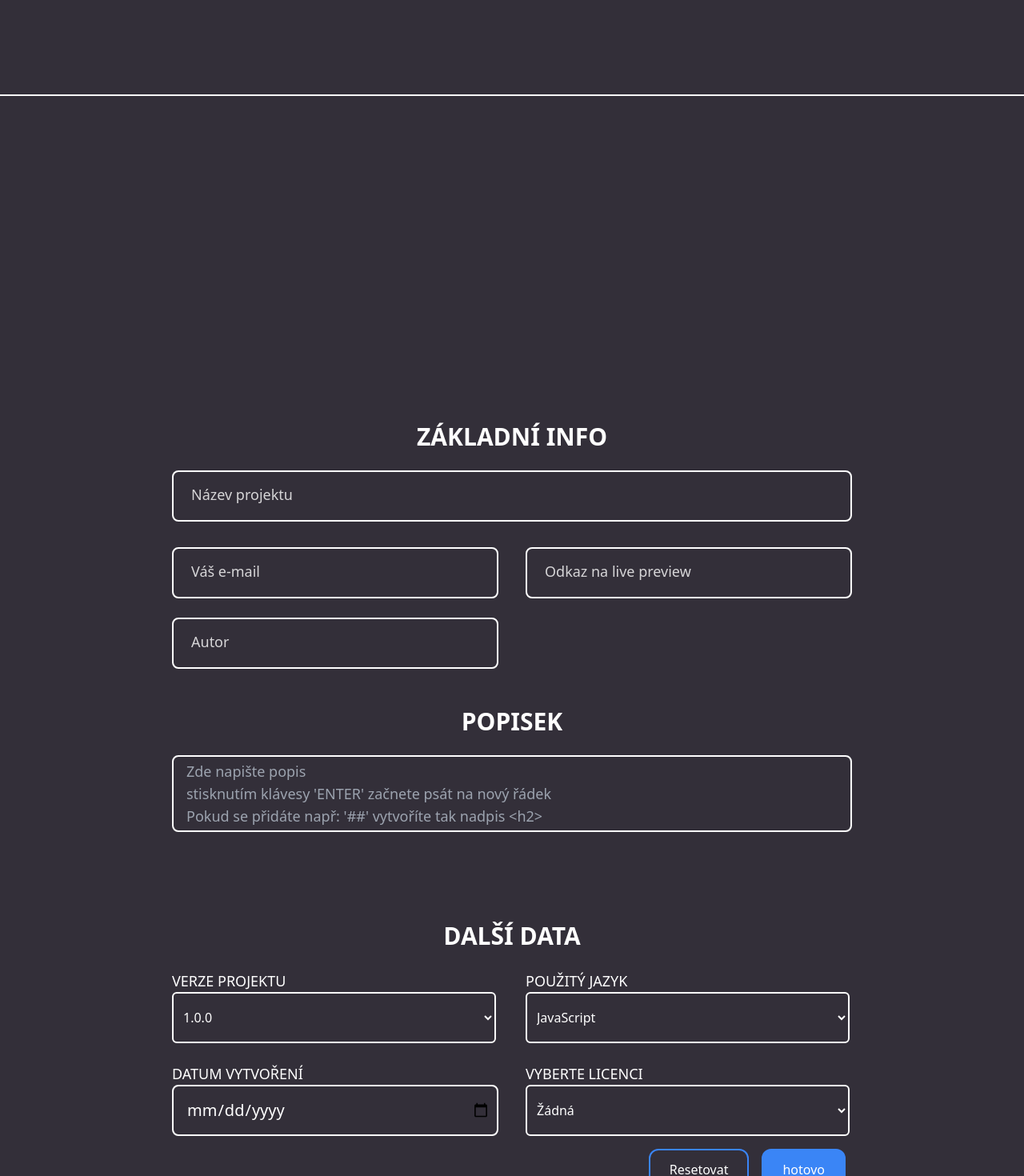
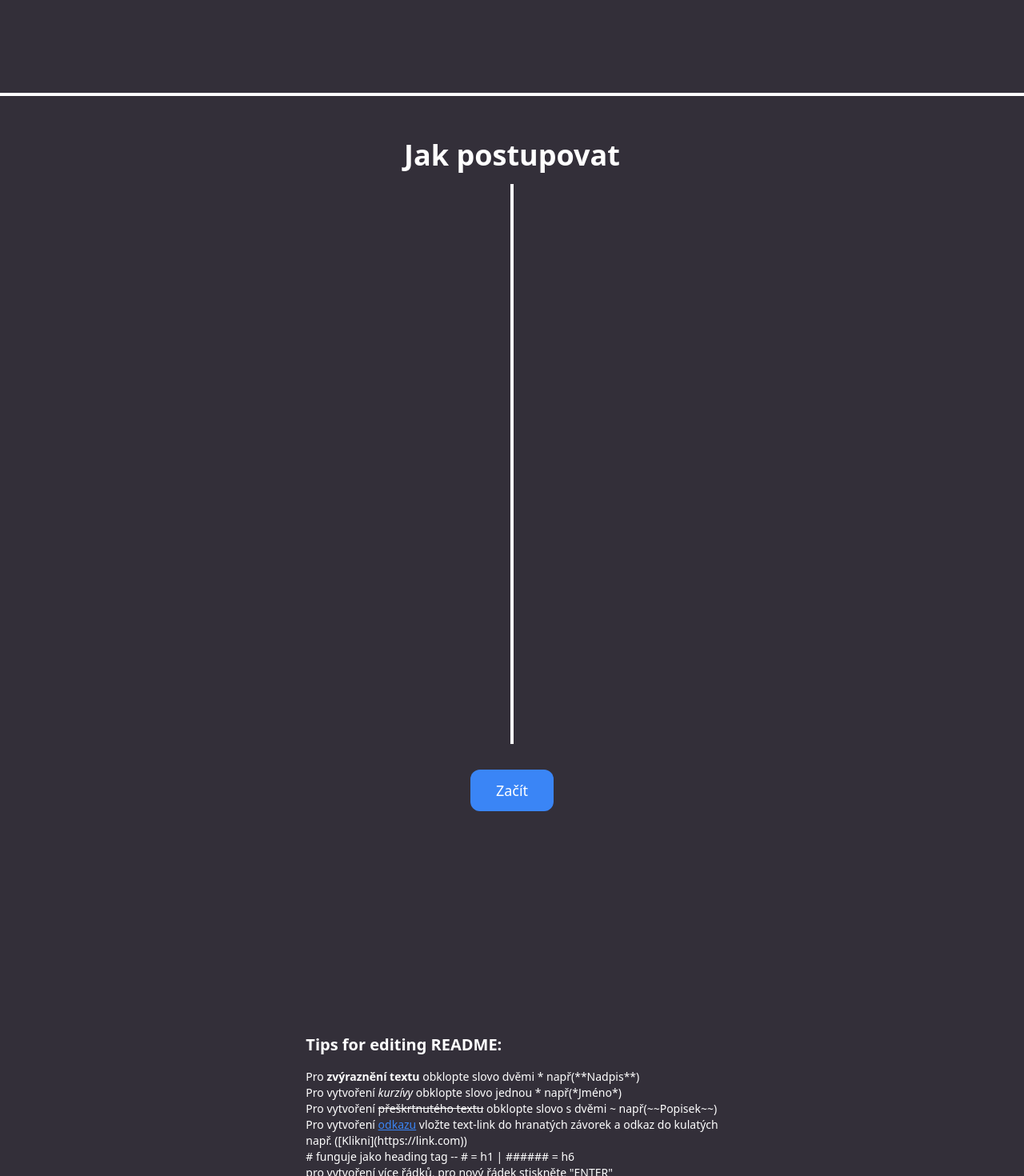
Before and after one commit to OndrejLosensky/generate-readme, a React (Create React App) app: page / in a window 1280 px wide. Shown: the part 680-2150 px from the top of the page at 80% size. Built offline with nearby package versions, Linux system fonts and the light colour scheme; the HTML template or start-up script is replaced by a standard one.

Commit message:
přidání nové části

```diff
--- a/src/components/createReadme/CreateReadme.js
+++ b/src/components/createReadme/CreateReadme.js
@@ -191,10 +191,10 @@ ${newShortDescription}
         {/* Náhled + tips for creating README*/}
         <div className='w-[100%] h-[100%] flex flex-row justify-center items-center pt-8 pb-24'>
               <div>
-                <h2 data-aos="fade-left" id="firstSection" className= 'text-xl font-semibold text-whiteText text-left pt-4'>
+                <h2 id="firstSection" className= 'text-xl font-semibold text-whiteText text-left pt-60'>
                   Tips for editing README:
                 </h2>
-                <p data-aos="fade-left" data-aos-delay="250" className='text-whiteText text-sm text-left pt-4'>
+                <p className='text-whiteText text-sm text-left pt-4'>
                   Pro <span className='font-bold'> zvýraznění textu</span> obklopte slovo dvěmi * např(**Nadpis**) <br/>
                   Pro vytvoření<span className='italic'> kurzívy</span> obklopte slovo jednou * např(*Jméno*) <br/>
                   Pro vytvoření <span className='line-through'> přeškrtnutého textu</span> obklopte slovo s dvěmi ~ např(~~Popisek~~) <br/>
@@ -204,25 +204,7 @@ ${newShortDescription}
                   pro vytvoření více řádků, pro nový řádek stiskněte "ENTER"
                 </p>
               </div>
-              {/*
-              <div className='w-1/2 pl-12'>
-                <p className='pt-4 font-semibold text-whiteText text-left uppercase text-4xl '>
-                  náhled
-                </p>
-                <div className='text-left text-whiteText  justify-center mt-4 h-[70%]
-                rounded-md shadow-md shadow-whiteText bg-outputColor'>
-                  {generatedReadme && (
-                    <div className="markdown-content p-4">
-                      <ReactMarkdown remarkPlugins={[gfm]}>
-                        {generatedReadme}
-                      </ReactMarkdown>
-                      <div style={centerAlignCSS}>
-                      </div>
-                    </div>
-                  )}
-                </div>
-              </div>
-              */}
+
         </div>
 
       </div>
@@ -409,9 +391,21 @@ ${newShortDescription}
 
             </form>
             <div id='outputSect' className='text-whiteText text-xl text-center font-light laptop:pt-16 bigScreen:pt-36'>
-                    <p data-aos="fade-right">
+                    <p className={`px-6 py-3 text-whiteText rounded-xl ${
+                  copied ? '' : ''
+                }`}>
+
+                      {copied ? (
+                  <>
+                      <h2 className='text-2xl font-semibold'> THANKS FOR USING THIS APP!</h2>
+                      Come back again soon.
+                  </>
+                ) : (
+                  <>
                       You can find the output here <br/>
                       Just click copy and then paste it to your README.MD
+                  </>
+                )}
                     </p>
             </div>
           </div>
--- a/src/components/hero/Hero.js
+++ b/src/components/hero/Hero.js
@@ -1,41 +1,69 @@
 import React from "react";
-import Header from "../header/Header";
+import AOS from 'aos';
+import 'aos/dist/aos.css';
+import { useEffect } from 'react';
 
 const Hero = () => {
+
+    useEffect(() => {
+      AOS.init({duration: "1500" });
+    },[])
+
     return(
-      <div className='h-screen flex flex-col justify-between'>
+      <div className="h-[1100px] flex flex-col items-center justify-center pt-8">
+        <h2 id="tutorialHeading" className="text-4xl text-whiteText font-semibold text-center pb-4"> Jak postupovat </h2>
+        <div className="w-[80%] h-[700px] flex flex-row">
+            {/*Levá část*/}
+            <div className="h-[100%] w-1/2 bg-darkBg border-r-2 border-whiteText">
               <div>
-        <Header />
-        <div className='text-whiteText text-xl text-center justify-center font-light pt-60 animate-fade-in'>
-          <p className="font-dancingScript"> Vítejte v generátoru README.MD </p>
-          <p> jednoduchým způsobem vytvořte jednoduché readme pro vaše projekty </p>
-          <p> vyplněním formuláře se vám vygeneruje váš soubor, který stačí zkopírovat a vložit </p>
-          <div className='pt-4'>
-            <button className='px-6 py-3 border-buttonColor border-2 rounded-xl hover:-translate-y-1 duration-300'>
-              Dokumentace
-            </button>
-            <button
-              className='px-6 py-3 border-2 border-buttonColor bg-buttonColor rounded-xl ml-4 hover:-translate-y-1 duration-300'
+                  <p data-aos="fade-right" data-aos-delay="00" className="pr-12 pt-[0px] text-right text-whiteText"> <span className="pr-2 text-whiteText text-8xl font-cookie">1</span>
+                  Vytvořte si soubor s názvem <span className="font-bold">'Readme.md'</span>, který uložte
+                  </p>
+
+                  <p data-aos="fade-right" data-aos-delay="400" className="pr-12 pt-[180px] text-right text-whiteText"> <span className="pr-2 text-whiteText text-8xl font-cookie">3</span>
+                  Vyplněním textu zahájíte tvorbu vašeho Readme.md
+                  </p>
+
+                  <p data-aos="fade-right" data-aos-delay="600" className="pr-12 pt-[180px] text-right text-whiteText"> <span className="pr-2 text-whiteText text-8xl font-cookie">5</span>
+                  Zkopírujte text a vložte do vašeho souboru a máte to.
+                  </p>
+
+              </div>
+            </div>
+            {/*Pravá část*/}
+
+            <div className="h-[100%] w-1/2 bg-darkBg border-l-2 border-whiteText ">
+                <p data-aos="fade-left" data-aos-delay="200" className="pl-12 pt-[130px] text-left text-whiteText"> <span className="pr-2 text-whiteText text-8xl font-cookie">2</span>
+                 Po uložení se vraťte do této aplikace a začněte
+                </p>
+
+                <p data-aos="fade-left" data-aos-delay="600" className="pl-12 pt-[200px] text-left text-whiteText"> <span className="pr-2 text-whiteText text-8xl font-cookie">4</span>
+                Pro dokončení klikněte níže na tlačítko <span className="font-bold">'Hotovo'</span>
+                </p>
+            </div>
+            <div className="pt-16">
+            </div>
+        </div>
+        <div className="pt-8">
+          <button className="bg-buttonColor px-8 py-3 text-whiteText text-lg rounded-xl hover:-translate-y-1 duration-300"
           onClick={() => {
             document.documentElement.classList.add('scroll-animation');
-                const headingElement = document.getElementById('firstBorder');
+            const headingElement = document.getElementById('firstHeading');
             if (headingElement) {
               headingElement.scrollIntoView({
                 behavior: 'smooth',
+
               });
             }
             setTimeout(() => {
               document.documentElement.classList.remove('scroll-animation');
-                }, 3000);
+            }, 2000);
           }}
-            >
-              Pokračovat
+          > Začít
           </button>
         </div>
       </div>
-      </div>
-      <div id='firstBorder' className='w-[100%] border-b-2 mx-auto border-whiteText justify-center'></div>
-    </div>
+
     )
 }
 
--- a/src/components/home/Home.js
+++ b/src/components/home/Home.js
@@ -7,6 +7,7 @@ import "../../index.css"
 import AOS from 'aos';
 import 'aos/dist/aos.css';
 import { useEffect } from 'react';
+import Hero from "../hero/Hero";
 
 
 const Home = (props) => {
@@ -20,7 +21,7 @@ const Home = (props) => {
         <div>
           <Header/>
           <ScrollProgressBar />
-          <div className='text-whiteText text-xl text-center justify-center font-light pt-60 font-roboto'>
+          <div className='text-whiteText text-xl text-center justify-center font-light pt-[250px] font-roboto'>
             <div data-aos="fade-right">
               <p > Vítejte v generátoru README.MD </p>
               <p> jednoduchým způsobem vytvořte minimalistické readme pro vaše projekty </p>
@@ -35,7 +36,7 @@ const Home = (props) => {
               <button className='px-6 py-3 border-2 border-buttonColor bg-buttonColor rounded-lg ml-4 hover:-translate-y-1 duration-300'
               onClick={() => {
                 document.documentElement.classList.add('scroll-animation');
-                const headingElement = document.getElementById('firstHeading');
+                const headingElement = document.getElementById('tutorialHeading');
                 if (headingElement) {
                   headingElement.scrollIntoView({
                     behavior: 'smooth',
@@ -52,8 +53,11 @@ const Home = (props) => {
             </div>
           </div>
         </div>
-        <div id='firstBorder' className='w-[100%] border-b-2 mx-auto border-whiteText justify-center'></div>
+        <div id='firstBorder' className='w-[100%] mx-auto border-2 border-whiteText justify-center'></div>
       </div>
+        <div className="h-[900px] pt-4 flex flex-col">
+          <Hero/>
+        </div>
         <CreateReadme/>
         <Footer/>
     </section>
```
Lines whose indentation alone changed are shown as unchanged.
